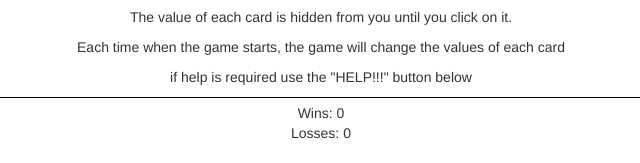
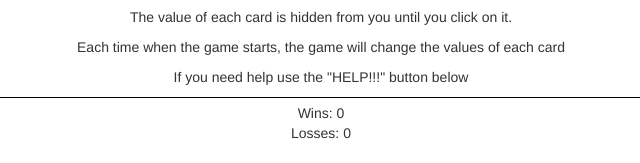
Before and after one commit to bryanisles/week-4-game, a plain HTML site: page index.html in a window 1280 px wide. Shown: the part 373-536 px from the top of the page, 319-959 px from the left. Drawn offline with nearby package versions, Linux system fonts and the light colour scheme.

Commit message:
Updated instructions

```diff
--- a/index.html
+++ b/index.html
@@ -44,7 +44,7 @@
         <p>You win the game by matching your total score to random number, you lose the game if your total score goes above the random number.</p>
         <p>The value of each card is hidden from you until you click on it.</p>
         <p>Each time when the game starts, the game will change the values of each card</p>
-        <p>if help is required use the "HELP!!!" button below</p>
+        <p>If you need help use the "HELP!!!" button below</p>
       </div>
     </div>
     <div class="row icon-styling">
```
